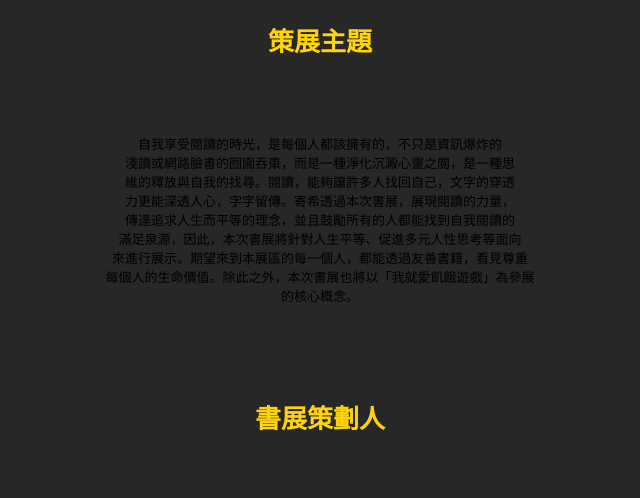
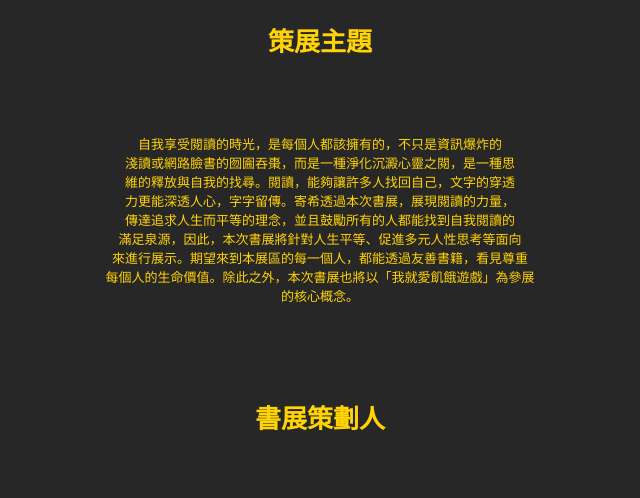
Before and after one commit to Shangtiiii/rt, a plain HTML site: page index.html in a window 1280 px wide. Shown: the part 1420-1918 px from the top of the page, without its empty margins (320-960 px from the left). Drawn offline with Linux system fonts and the light colour scheme.

Commit message:
Update index.html

```diff
--- a/index.html
+++ b/index.html
@@ -20,7 +20,7 @@
 
 <h1><font color="#FFD306">策展主題</font></h1>
 <pre>
-<p1>
+<p1><font color="#FFD306">
 
 自我享受閱讀的時光，是每個人都該擁有的，不只是資訊爆炸的
 淺讀或網路臉書的囫圇吞棗，而是一種淨化沉澱心靈之閱，是一種思
@@ -30,7 +30,7 @@
 滿足泉源，因此，本次書展將針對人生平等、促進多元人性思考等面向
 來進行展示。期望來到本展區的每一個人，都能透過友善書籍，看見尊重
 每個人的生命價值。除此之外，本次書展也將以「我就愛飢餓遊戲」為參展
-的核心概念。</p1>
+的核心概念。</font></p1>
 
 
 
```
